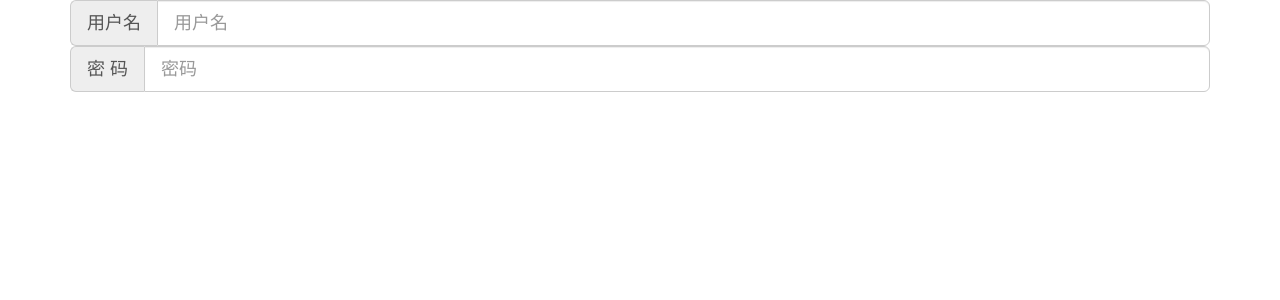
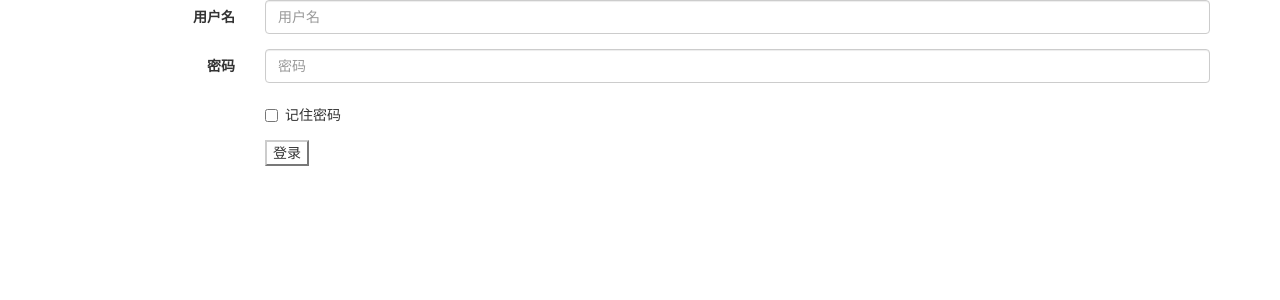
Before and after one commit to lmdkfs/cmdb, a Django app: page / in a window 1280 px wide. Shown: the top 300 px of the page. Run offline with Django 3.2, Linux system fonts and the light colour scheme; some libraries are stand-ins or nearby versions.

Commit message:
modify index.html:  input div  and so so

```diff
--- a/templates/home/index.html
+++ b/templates/home/index.html
@@ -9,14 +9,35 @@
 <body>
 <div>
     <div class="container">
-    <form role="form">
-        <div class="input-group input-group-lg">
-            <span class="input-group-addon">用户名</span>
-            {{ model.username }}
+    <form role="form" class="form-horizontal">
+        <div class="form-group  ">
+            <!-- lable标签必须有,如果在页面上不想看到label的内容,可以使用class='sr-only'隐藏  -->
+            <label class="col-sm-2 control-label">用户名</label>
+            <div class="col-sm-10">
+                   {{ model.username }}
+            </div>
         </div>
-        <div class="input-group input-group-lg">
-            <span class="input-group-addon">密  码</span>
-            {{ model.password }}
+        <div class="form-group ">
+            <label class="col-sm-2 control-label">密码</label>
+            <div class="col-sm-10">
+                {{ model.password }}
+            </div>
+        </div>
+        <div class="form-group">
+            <div class="col-sm-offset-2 col-sm-10">
+                <div class="checkbox">
+                    <label>
+                        <input type="checkbox">记住密码
+                    </label>
+
+                </div>
+            </div>
+        </div>
+        <div class="form-group">
+            <div class="col-sm-offset-2 col-sm-10">
+                <button type="submit" class="btn-default">登录</button>
+
+            </div>
         </div>
     </form>
 
```
